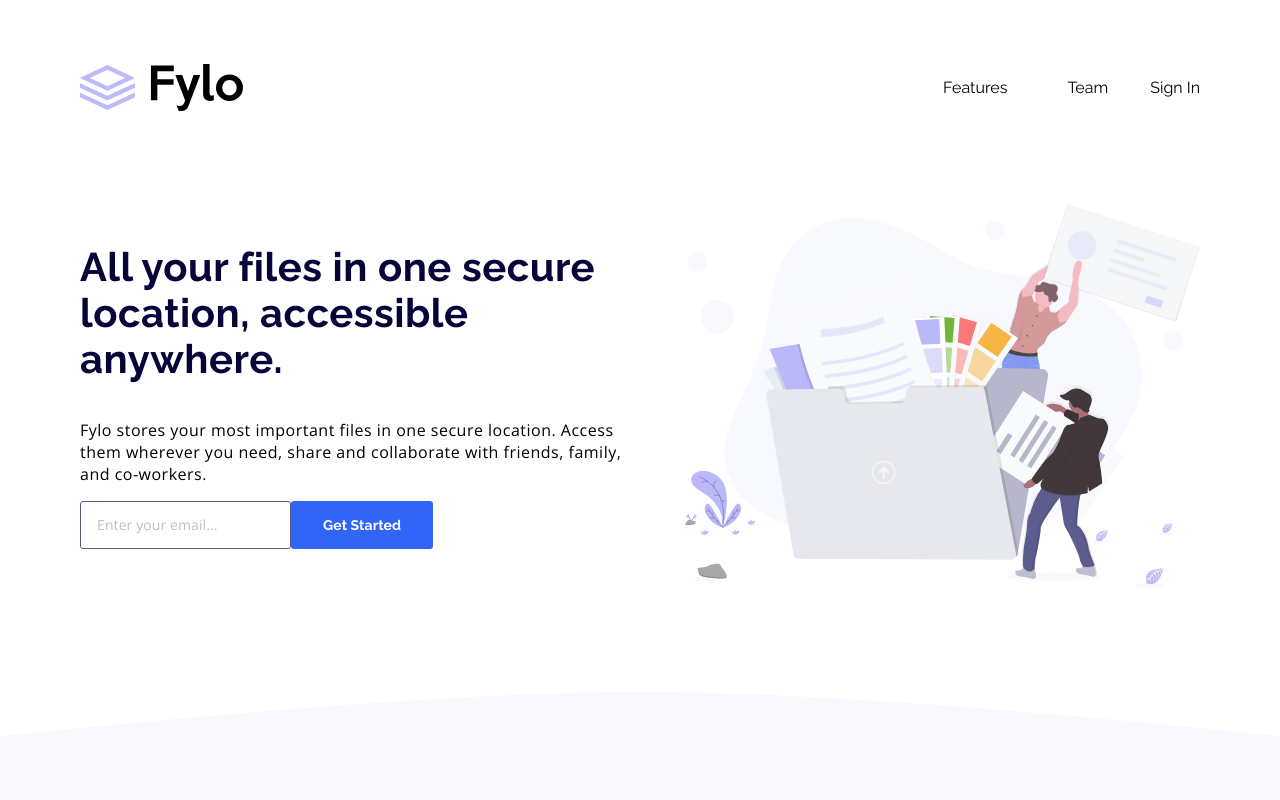
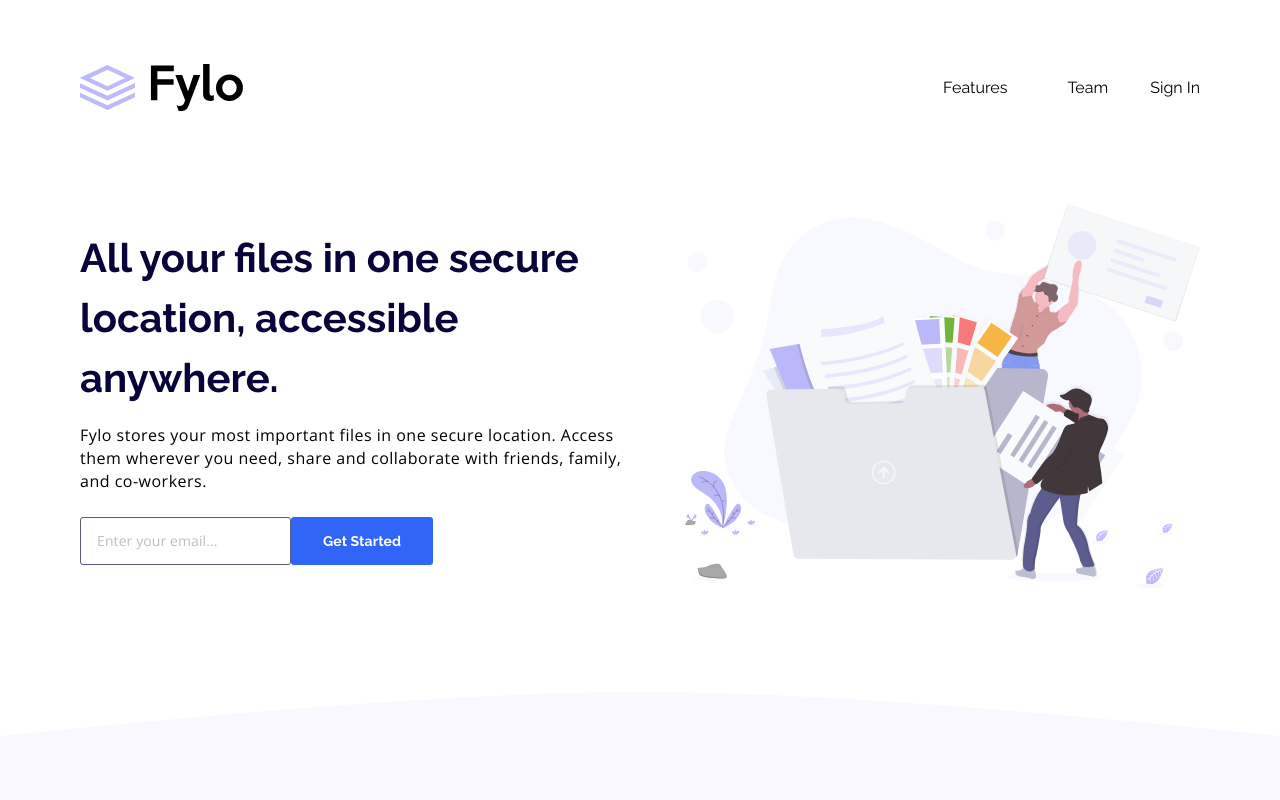
Before and after one commit to SeikiMatt/fylo-landing-page-with-two-column-layout-master, a Next.js app: page / in a window 1280 px wide. Shown: the top 800 px of the page. Built offline with nearby package versions, Linux system fonts and the light colour scheme.

Commit message:
Polish global style

```diff
--- a/styles/globals.css
+++ b/styles/globals.css
@@ -40,13 +40,13 @@ h5,
 h6 {
     color: var(--primary-dark);
     font-family: var(--font-display);
-    letter-spacing: 0.5px;
 }
 
 h1 {
     font-size: 2.5rem;
     font-weight: 700;
-    margin: 0 0 2.3rem 0;
+    line-height: 3.75rem;
+    margin: 0;
 }
 
 h2 {
@@ -56,7 +56,8 @@ h2 {
 
 p {
     letter-spacing: 0.5px;
-    line-height: 22px;
+    line-height: 23px;
+    margin-bottom: 24px;
 }
 
 input,
@@ -76,8 +77,11 @@ input,
     border: 0;
 }
 
-input::placeholder,
-.input::placeholder {
+:focus {
+    outline: 0;
+}
+
+::placeholder {
     color: var(--neutral-gray);
 }
 
```
